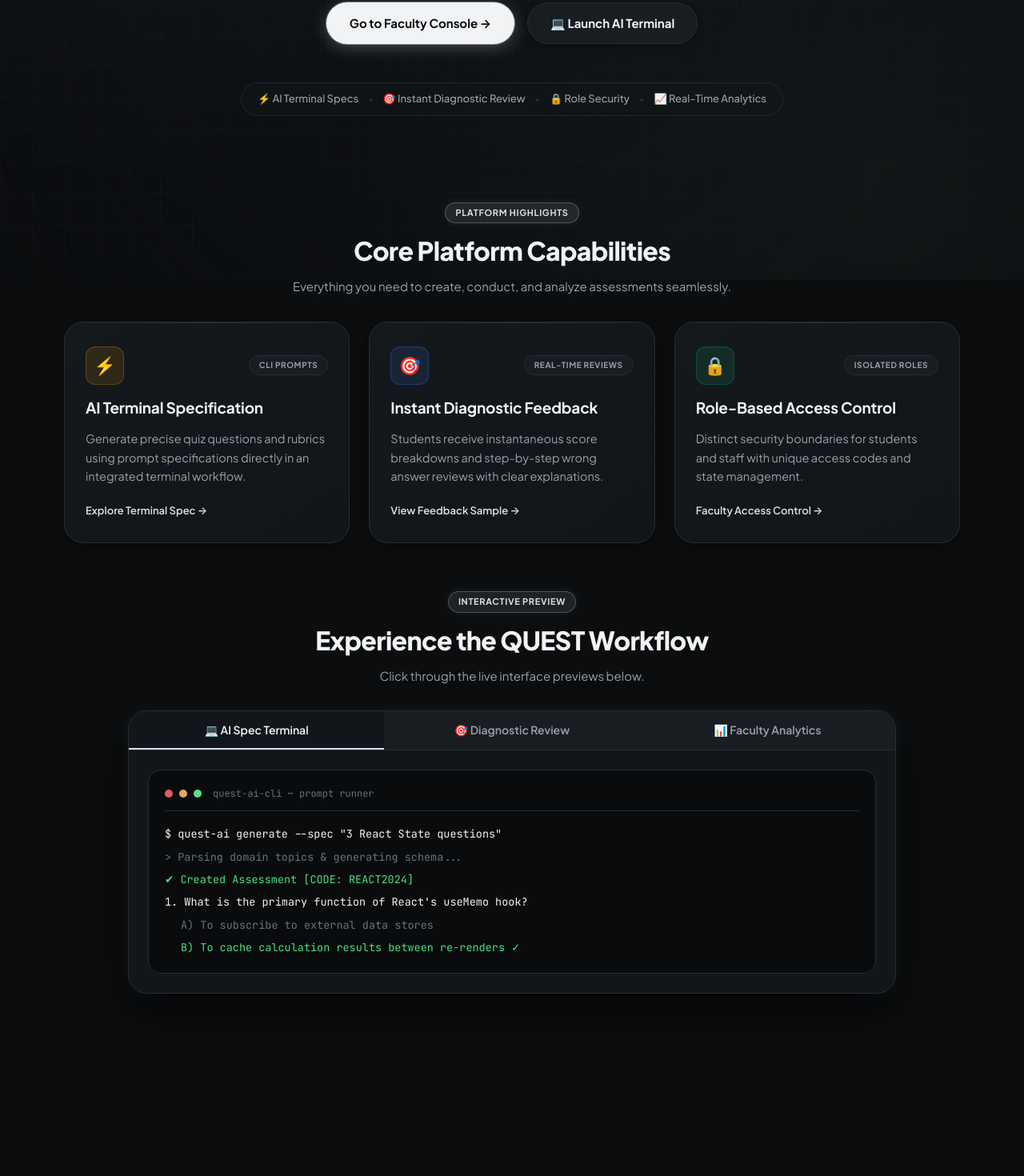
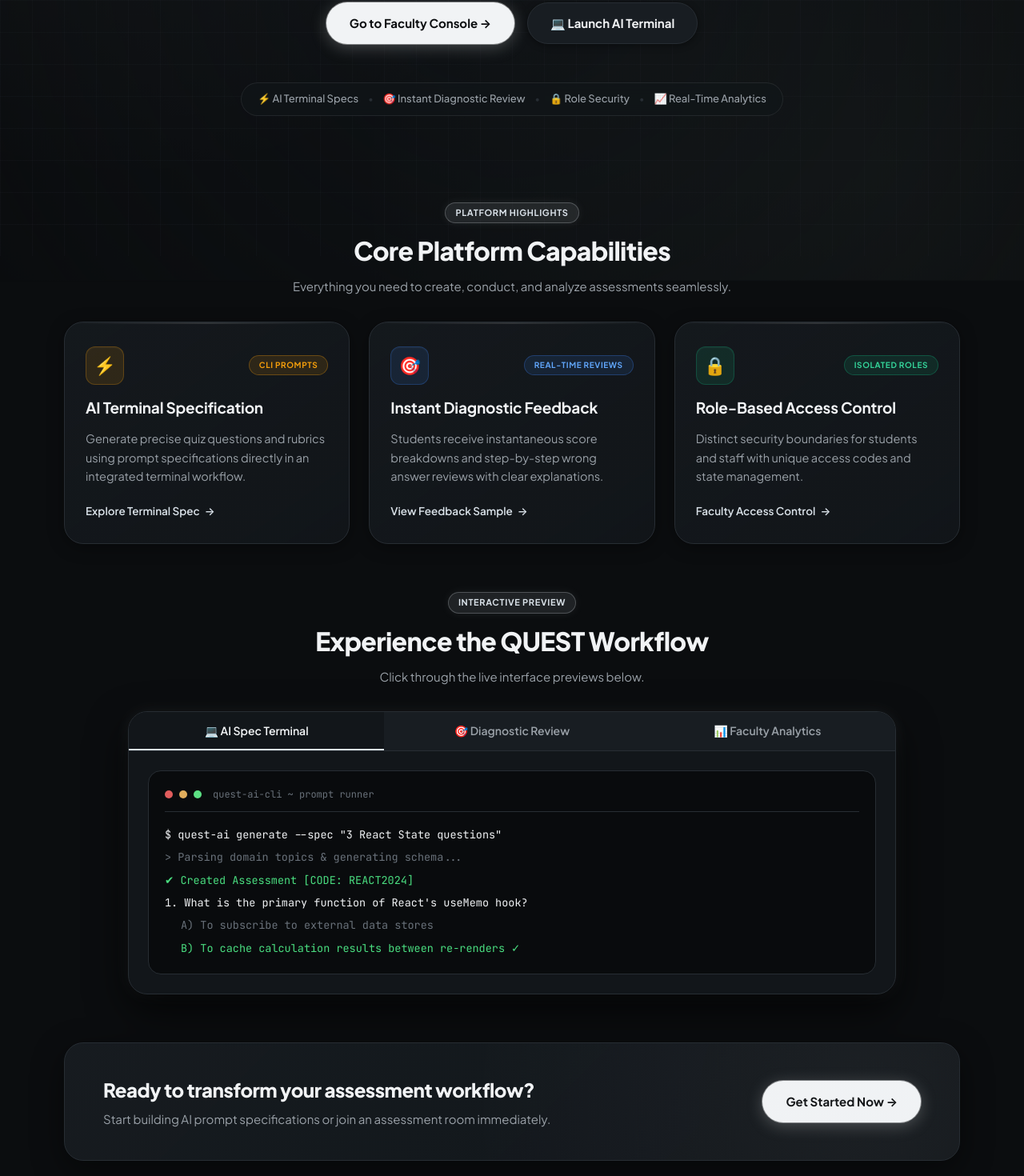
Before and after one commit to sowmiya07-alt/QUEST, a React (Vite) app: page / in a window 1280 px wide. Shown: the part 480-1950 px from the top of the page at 80% size. Before the commit the page ends 1846 px from the top, so only its background shows below. Built offline with nearby package versions, Linux system fonts and the light colour scheme; no server answers.

Commit message:
Elevate Core Capabilities with tinted category badges, glowing card borders, arrow slide motion, and bottom CTA banner

```diff
--- a/src/pages/Home.jsx
+++ b/src/pages/Home.jsx
@@ -78,51 +78,51 @@ export default function Home() {
           </div>
 
           <div className="features-grid">
-            <div className="feature-card">
+            <div className="feature-card card-amber">
               <div className="feature-card-top">
                 <div className="feature-icon-wrapper icon-amber">
                   <span className="feature-icon">⚡</span>
                 </div>
-                <span className="badge badge-neutral" style={{ fontSize: "10px" }}>CLI PROMPTS</span>
+                <span className="badge badge-amber">CLI PROMPTS</span>
               </div>
               <h3 className="feature-card-title">AI Terminal Specification</h3>
               <p className="feature-card-desc">
                 Generate precise quiz questions and rubrics using prompt specifications directly in an integrated terminal workflow.
               </p>
               <Link to={isTeacher ? "/staff/quiz/create/terminal" : "/student/login"} className="feature-card-link">
-                Explore Terminal Spec →
+                <span>Explore Terminal Spec</span> <span className="arrow-icon">→</span>
               </Link>
             </div>
 
-            <div className="feature-card">
+            <div className="feature-card card-blue">
               <div className="feature-card-top">
                 <div className="feature-icon-wrapper icon-blue">
                   <span className="feature-icon">🎯</span>
                 </div>
-                <span className="badge badge-neutral" style={{ fontSize: "10px" }}>REAL-TIME REVIEWS</span>
+                <span className="badge badge-blue">REAL-TIME REVIEWS</span>
               </div>
               <h3 className="feature-card-title">Instant Diagnostic Feedback</h3>
               <p className="feature-card-desc">
                 Students receive instantaneous score breakdowns and step-by-step wrong answer reviews with clear explanations.
               </p>
               <Link to={user ? "/student/attempts" : "/student/login"} className="feature-card-link">
-                View Feedback Sample →
+                <span>View Feedback Sample</span> <span className="arrow-icon">→</span>
               </Link>
             </div>
 
-            <div className="feature-card">
+            <div className="feature-card card-emerald">
               <div className="feature-card-top">
                 <div className="feature-icon-wrapper icon-emerald">
                   <span className="feature-icon">🔒</span>
                 </div>
-                <span className="badge badge-neutral" style={{ fontSize: "10px" }}>ISOLATED ROLES</span>
+                <span className="badge badge-emerald">ISOLATED ROLES</span>
               </div>
               <h3 className="feature-card-title">Role-Based Access Control</h3>
               <p className="feature-card-desc">
                 Distinct security boundaries for students and staff with unique access codes and state management.
               </p>
               <Link to="/staff/login" className="feature-card-link">
-                Faculty Access Control →
+                <span>Faculty Access Control</span> <span className="arrow-icon">→</span>
               </Link>
             </div>
           </div>
@@ -244,6 +244,21 @@ export default function Home() {
             </div>
           </div>
         </section>
+
+        {/* Bottom CTA Banner Section */}
+        <section className="cta-banner-section">
+          <div className="cta-banner-card">
+            <div className="cta-banner-content">
+              <h2 className="cta-title">Ready to transform your assessment workflow?</h2>
+              <p className="cta-desc">Start building AI prompt specifications or join an assessment room immediately.</p>
+            </div>
+            <div className="cta-banner-buttons">
+              <Link to={user ? (isTeacher ? "/staff/dashboard" : "/student/dashboard") : "/student/login"} className="btn btn-primary btn-lg hero-btn-primary">
+                Get Started Now →
+              </Link>
+            </div>
+          </div>
+        </section>
       </main>
     </div>
   );
--- a/src/styles/pages.css
+++ b/src/styles/pages.css
@@ -205,9 +205,20 @@
   content: "";
   position: absolute;
   top: 0; left: 0; right: 0;
-  height: 1px;
+  height: 2px;
   background: linear-gradient(90deg, transparent, rgba(255, 255, 255, 0.15), transparent);
   opacity: 0.8;
+  transition: background 240ms ease;
+}
+
+.feature-card.card-amber:hover::before {
+  background: linear-gradient(90deg, transparent, #F59E0B, transparent);
+}
+.feature-card.card-blue:hover::before {
+  background: linear-gradient(90deg, transparent, #3B82F6, transparent);
+}
+.feature-card.card-emerald:hover::before {
+  background: linear-gradient(90deg, transparent, #10B981, transparent);
 }
 
 .feature-card:hover {
@@ -253,6 +264,28 @@
   font-size: 22px;
 }
 
+/* Tinted Badges */
+.badge-amber {
+  background: rgba(245, 158, 11, 0.12) !important;
+  color: #F59E0B !important;
+  border: 1px solid rgba(245, 158, 11, 0.3) !important;
+  font-size: 10px !important;
+}
+
+.badge-blue {
+  background: rgba(59, 130, 246, 0.12) !important;
+  color: #60A5FA !important;
+  border: 1px solid rgba(59, 130, 246, 0.3) !important;
+  font-size: 10px !important;
+}
+
+.badge-emerald {
+  background: rgba(16, 185, 129, 0.12) !important;
+  color: #34D399 !important;
+  border: 1px solid rgba(16, 185, 129, 0.3) !important;
+  font-size: 10px !important;
+}
+
 .feature-card-title {
   font-family: var(--font-sans);
   font-size: 19px;
@@ -271,17 +304,26 @@
 }
 
 .feature-card-link {
-  font-size: 13px;
+  font-size: 13.5px;
   font-weight: 600;
   color: var(--color-accent);
   margin-top: 8px;
   transition: color 200ms ease;
   display: inline-flex;
   align-items: center;
+  gap: 6px;
+}
+
+.arrow-icon {
+  transition: transform 200ms ease;
 }
 
 .feature-card-link:hover {
   color: #FFFFFF;
+}
+
+.feature-card-link:hover .arrow-icon {
+  transform: translateX(4px);
 }
 
 /* Interactive Platform Demo Preview Section */
@@ -414,3 +456,53 @@
   font-size: 13px;
   color: var(--color-text-secondary);
 }
+
+/* Bottom CTA Banner */
+.cta-banner-section {
+  margin-top: 40px;
+  margin-bottom: 60px;
+}
+
+.cta-banner-card {
+  background: linear-gradient(135deg, rgba(24, 29, 34, 0.9) 0%, rgba(18, 22, 26, 0.95) 100%);
+  border: 1px solid var(--color-border);
+  border-radius: var(--radius-lg);
+  padding: 40px 48px;
+  display: flex;
+  align-items: center;
+  justify-content: space-between;
+  gap: 24px;
+  box-shadow: 0 12px 40px rgba(0, 0, 0, 0.45);
+  position: relative;
+  overflow: hidden;
+}
+
+.cta-banner-card::after {
+  content: "";
+  position: absolute;
+  top: 0; left: 0; right: 0; bottom: 0;
+  background: radial-gradient(circle at 90% 50%, rgba(217, 225, 232, 0.05), transparent 50%);
+  pointer-events: none;
+}
+
+@media (max-width: 768px) {
+  .cta-banner-card {
+    flex-direction: column;
+    text-align: center;
+    padding: 32px 24px;
+  }
+}
+
+.cta-title {
+  font-family: var(--font-sans);
+  font-size: 24px;
+  font-weight: 800;
+  letter-spacing: -0.02em;
+  color: var(--color-text-primary);
+  margin-bottom: 8px;
+}
+
+.cta-desc {
+  font-size: 15px;
+  color: var(--color-text-secondary);
+}
```
